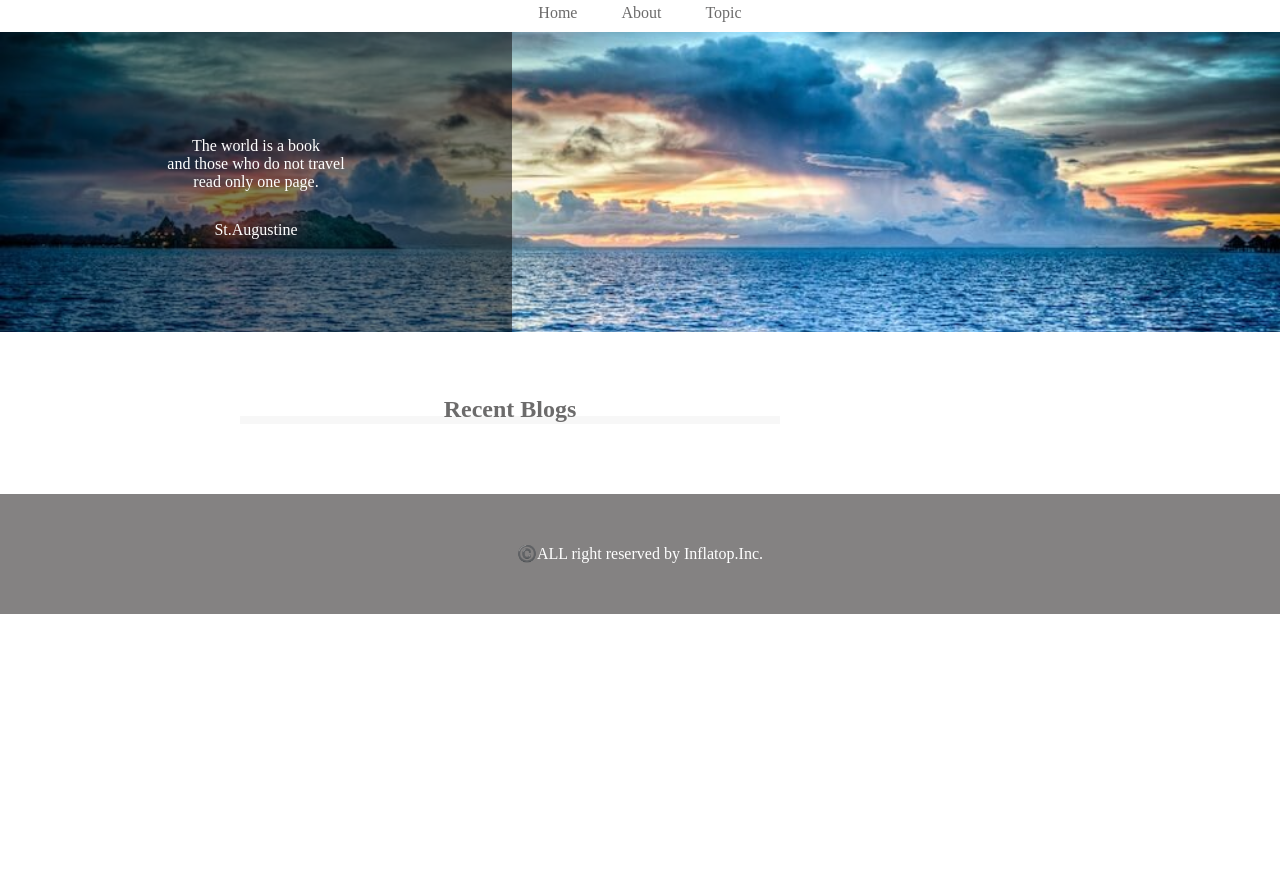
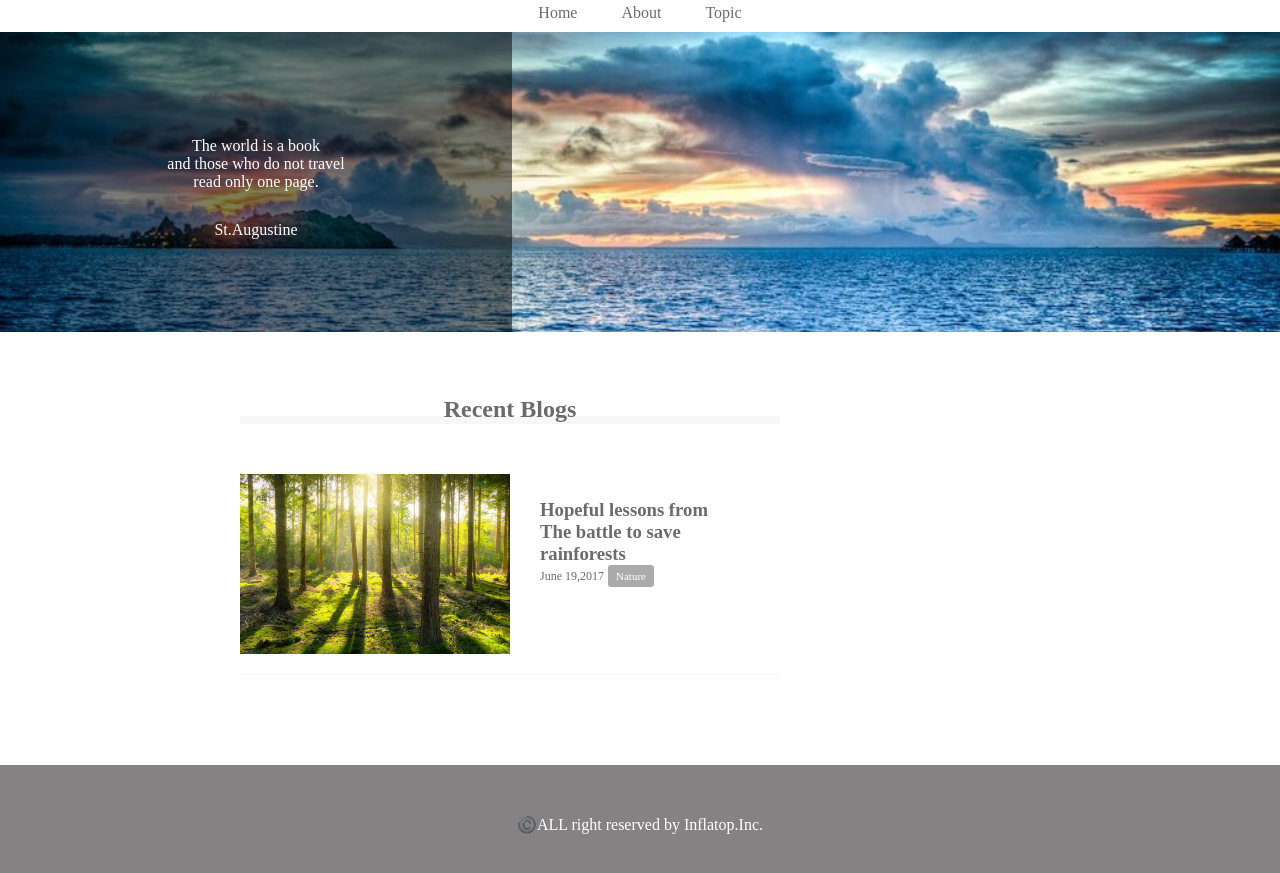
Before and after one commit to KanaKarimata/caravan, a plain HTML site: page index.html in a window 1280 px wide. Shown: the part 73-946 px from the top of the page. Before the commit the page ends 800 px from the top, so only its background shows below. Drawn offline with Linux system fonts and the light colour scheme.

Commit message:
[Add]1-7 addded blog content

```diff
--- a/index.html
+++ b/index.html
@@ -43,6 +43,23 @@
   <main>
     <section class="blog">
       <h2 class="blog-heading">Recent Blogs</h2>
+      <div class="blog-box">
+      <div class="blog-item">
+        <img class="blog-image" src="forest.jpg" >
+        <section class="blog-text">
+          <h3>
+            <a href="single.html">
+              Hopeful lessons from<br>
+              The battle to save<br>
+              rainforests
+            </a>
+          </h3>
+          <p class="blog-date">June 19,2017</p>
+          <span class="category">Nature</span>
+        </section>
+      </div>
+    </div>
+
     </section>
     <div class="sidebar"></div>
   </main>
--- a/style.css
+++ b/style.css
@@ -60,7 +60,7 @@ font-size: 32px;
 
 main {
   width: 800px;
-  display: center;
+  display: flex;
   justify-content: center;
     /* 要素の横並び・中央寄せ */
   margin: 0 auto;
@@ -87,6 +87,41 @@ main {
   line-height: 0.6;
 }
 
+.blog-box {
+  padding-top: 50px;
+}
+
+.blog-item {
+  display: flex;
+  justify-content: flex-start;
+  padding-bottom: 20px;
+  margin-bottom: 20px;
+  border-bottom: 1px solid #f7f7f7;
+}
+
+.blog-image {
+  height: 180px;
+}
+
+.blog-text {
+  padding-top: 25px;
+  padding-left: 30px;
+}
+
+.blog-date {
+  font-size: 12px;
+  display: inline-block;
+}
+
+.category {
+  display: inline-block;
+  padding: 5px 8px;
+  background-color: #acabab;
+  border-radius: 3px;
+  color: #fff;
+  font-size: 11px;
+}
+
 .sidebar {
   width: 230px;
 }
```
Also changed, not shown: airport.jpg (added), asia.jpg (added), desert.jpg (added), forest.jpg (added), italy.jpg (added), japan.jpg (added), japan2.jpg (added), lake.jpg (added), person.jpg (added), road.jpg (added), snow.jpg (added), 1 other file.
